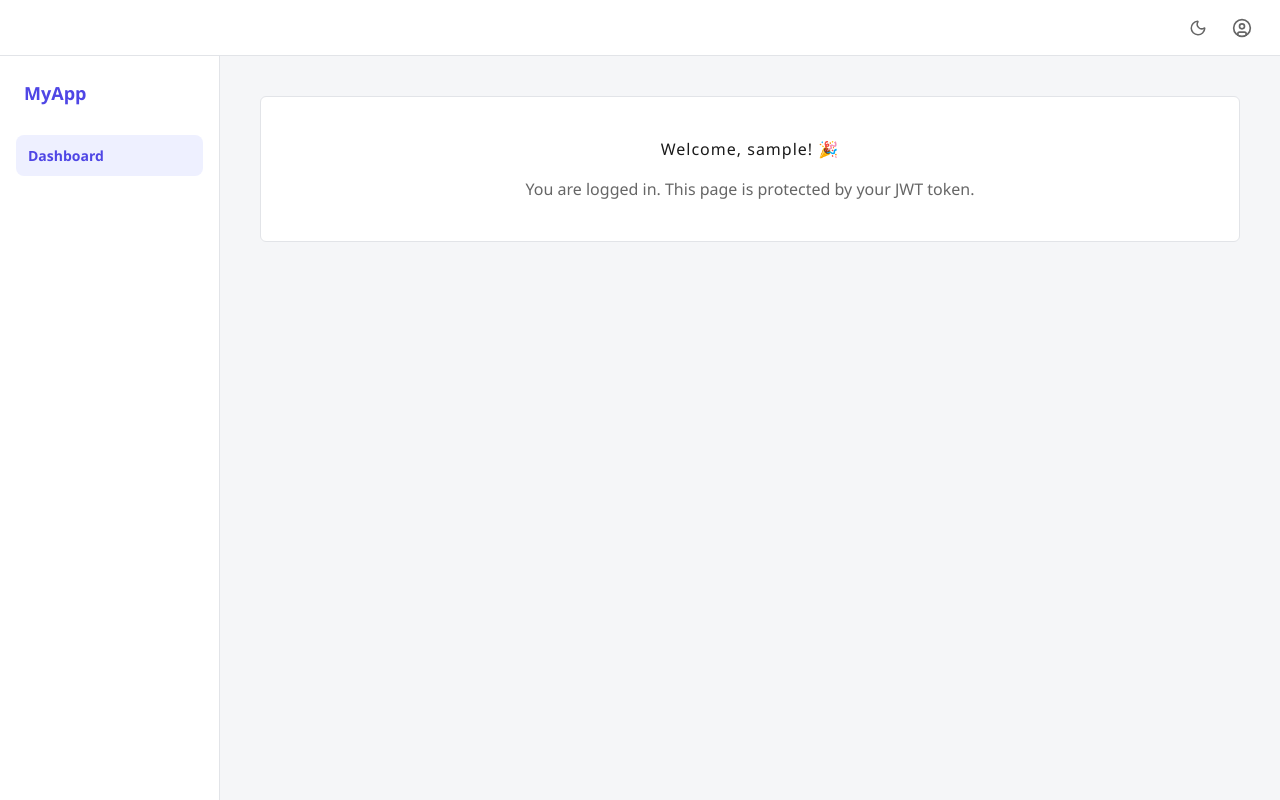
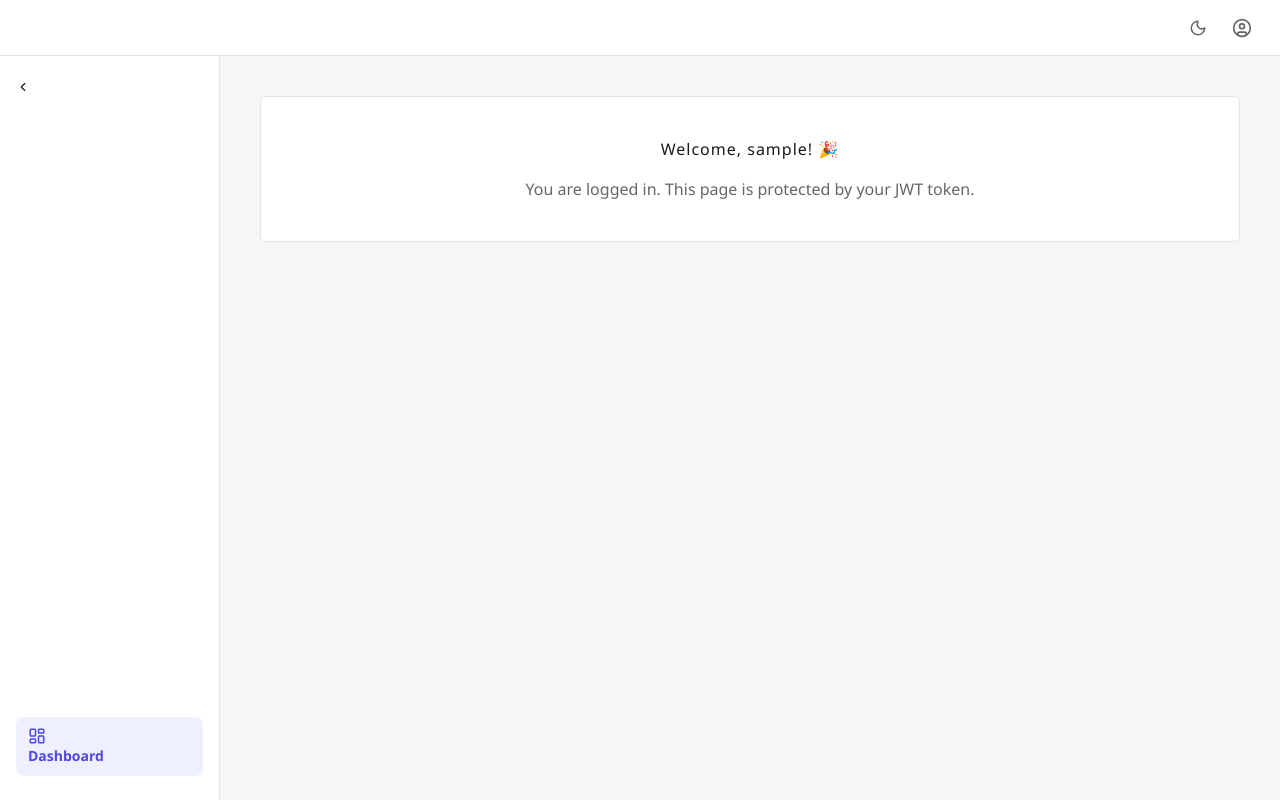
Before and after one commit to DevBhargav07/project, a React (Vite) app in the folder frontend/: page /dashboard in a window 1280 px wide. Built offline with nearby package versions, Linux system fonts and the light colour scheme; sample sign-in values are in the browser's storage.

Commit message:
adding new points for the sidebar

```diff
--- a/frontend/src/components/Sidebar.jsx
+++ b/frontend/src/components/Sidebar.jsx
@@ -1,45 +1,73 @@
+import { useState } from "react";
 import { NavLink } from "react-router-dom";
+import {
+  LayoutDashboard,
+  Users,
+  ShieldCheck,
+  ChevronLeft,
+  ChevronRight,
+} from "lucide-react";
 import { useAuth } from "../context/AuthContext";
+
+function truncateLabel(label, max = 10) {
+  if (label.length <= max) return label;
+  return label.slice(0, max) + "...";
+}
+
+const NAV_ITEMS = [
+  { to: "/dashboard", label: "Dashboard", icon: LayoutDashboard, permission: null },
+  { to: "/users", label: "Users", icon: Users, permission: "view_users" },
+  { to: "/admin/groups", label: "Groups & Permissions", icon: ShieldCheck, permission: "change_groups" },
+];
 
 export default function Sidebar() {
   const { hasPermission } = useAuth();
 
+  const [collapsed, setCollapsed] = useState(
+    () => localStorage.getItem("sidebar_collapsed") === "true"
+  );
+
+  const toggleCollapsed = () => {
+    setCollapsed((prev) => {
+      const next = !prev;
+      localStorage.setItem("sidebar_collapsed", String(next));
+      return next;
+    });
+  };
+
   return (
-    <aside className="sidebar">
-      <div className="sidebar-top">
-        <div className="sidebar-brand">MyApp</div>
+    <aside className={`sidebar ${collapsed ? "sidebar-collapsed" : ""}`}>
+      <button
+        className="sidebar-toggle-btn"
+        onClick={toggleCollapsed}
+        aria-label={collapsed ? "Expand sidebar" : "Collapse sidebar"}
+        title={collapsed ? "Expand sidebar" : "Collapse sidebar"}
+      >
+        {collapsed ? <ChevronRight size={14} /> : <ChevronLeft size={14} />}
+      </button>
 
-        <nav className="sidebar-nav">
-          {/* NavLink auto-adds an "active" class when this is the current page */}
-          <NavLink
-            to="/dashboard"
-            className={({ isActive }) =>
-              isActive ? "sidebar-link active" : "sidebar-link"
-            }
-          >
-            Dashboard
-          </NavLink>
-          {hasPermission("view_users") && (
+      <nav className="sidebar-nav">
+        {NAV_ITEMS.filter((item) => !item.permission || hasPermission(item.permission)).map(
+          ({ to, label, icon: Icon }) => (
             <NavLink
-              to="/users"
+              key={to}
+              to={to}
               className={({ isActive }) =>
                 isActive ? "sidebar-link active" : "sidebar-link"
               }
+              title={collapsed ? label : undefined}
             >
-              Users
-            </NavLink>)}
-            {hasPermission("change_groups") && (
-              <NavLink
-                to="/admin/groups"
-                className={({ isActive }) =>
-                  isActive ? "sidebar-link active" : "sidebar-link"
-                }
-              >
-                Groups & Permissions
-              </NavLink>
-            )}
-        </nav>
-      </div>
+              <span className="sidebar-link-icon-wrap">
+                <Icon size={18} className="sidebar-link-icon" />
+              </span>
+              {!collapsed && (
+                <span className="sidebar-link-text">{truncateLabel(label)}</span>
+              )}
+              {collapsed && <span className="sidebar-tooltip">{label}</span>}
+            </NavLink>
+          )
+        )}
+      </nav>
     </aside>
   );
 }
```
